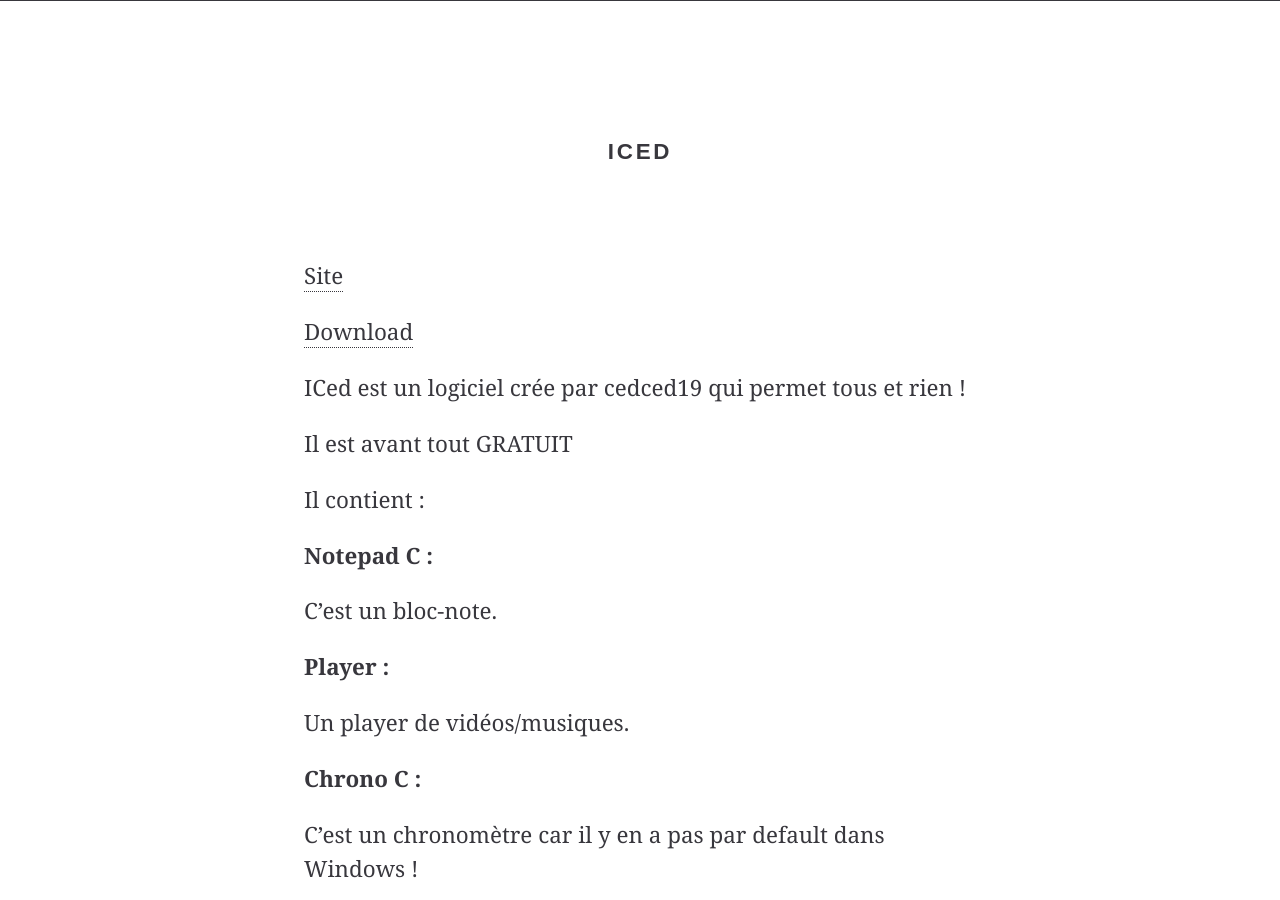
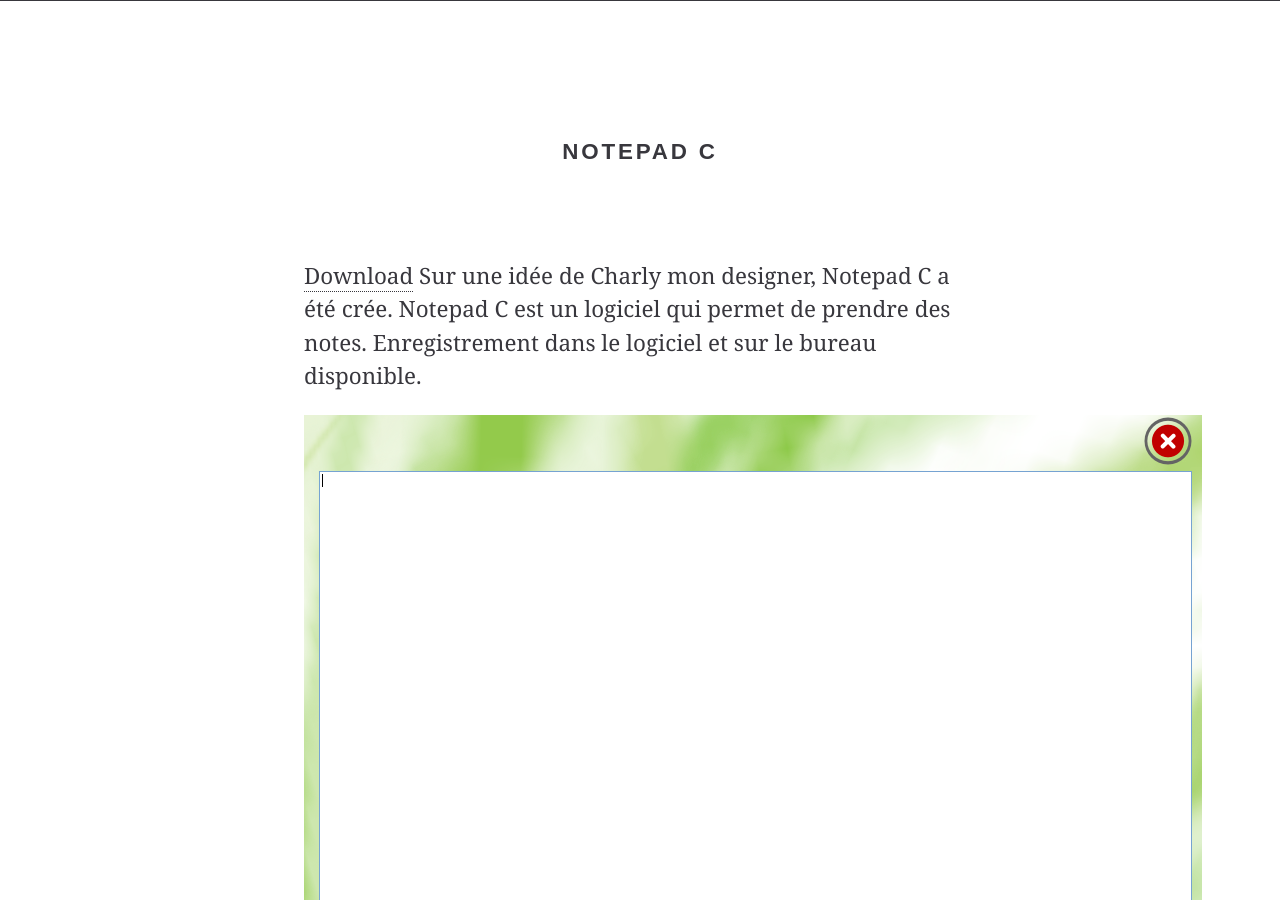
Before and after one commit to cedced19/cedced19.github.io, a Jekyll site: the page built from notepadc/index.md, in a window 1280 px wide and 900 px high, scrolled down 899 px. Built offline with Jekyll 4.4.1, drawn with Linux system fonts in a browser that asks for light colours; nearby versions of some CDN libraries; some of the changed text lies outside the part shown.

Commit message:
Update Notepad C

```diff
--- a/notepadc/index.md
+++ b/notepadc/index.md
@@ -1,82 +1,16 @@
 ---
 layout: default
 
-meta-title: Cedced19|ICed
+meta-title: Cedced19 | Notepad C
 
-title: ICed
-subtitle: A software.
+title: Notepad C
+subtitle: A Notepad.
 ---
-###ICed
-[Site](http://cedced19.wordpress.com)
+###Notepad C
 
-[Download](https://raw.githubusercontent.com/cedced19/iced/master/setup/iced-setup.exe)
+[Download](https://raw.githubusercontent.com/cedced19/NotepadC/master/setup/NotePadC.exe)
+Sur une idée de Charly mon designer, Notepad C a été crée.
+Notepad C est un logiciel  qui permet de prendre des notes.
+Enregistrement dans le logiciel et sur le bureau disponible.
 
-
-
-ICed est un logiciel crée par cedced19 qui permet tous et rien !
-
-Il est avant tout GRATUIT
-
-
-Il contient :
-
-**Notepad C :**
-
-C'est un bloc-note.
-![](demo/Notepad C.png)
-
-**Player :**
-
-Un player de vidéos/musiques.
-![](demo/Player.png)
-
-**Chrono C :**
-
-C'est un chronomètre car il y en a pas par default dans Windows !
-![](demo/Chrono.png)
-
-**Calcules ton voyage :**
-
-Calculer votre voyage en fonction de la consommation de votre voiture et du prix de l'essence.
-![](demo/calcule.png)
-
-**Time C :**
-
-Affiche l'heure.
-![](demo/Time.png)
-
-**Brush your Teeth :**
-
-Tous est dans le nom.Il offre un conte à rebours de trois minutes pour se brosser les dents.
-![](demo/Brushyourteeth.png)
-
-**Shutdown It :**
-
-Vous pouvez éteindre votre pc quand le téléchargement est fini !
-![](demo/Shutdownit.png)
-
-**Cliqueur :**
-
-Permet de cliquer beaucoup de fois à la seconde.
-![](demo/Clic.png)
-
-**Tic Tac Boum :**
-
-Inspire du jeu de société Tic Tac Boum, trouve des mot avant l'explosion ,ce joue jusqu'à 4 joueurs.
-![](demo/Tictacboum.png)
-
-**No panic :**
-
-Inspire du jeu de société No panic, trouve des mots selon un thème ,ce joue jusqu'à 4 joueurs.
-![](demo/Nopanic.png)
-
-**MC Get Skin :**
-
-Permet d'obtenir des skins minecraft à l'aide d'un pseudo.
-![](demo/MC Get Skin.png)
-
-Et bien d'autres!
-
-
-
-[Download](https://raw.githubusercontent.com/cedced19/iced/master/setup/iced-setup.exe)
+![](demo.png)
```
